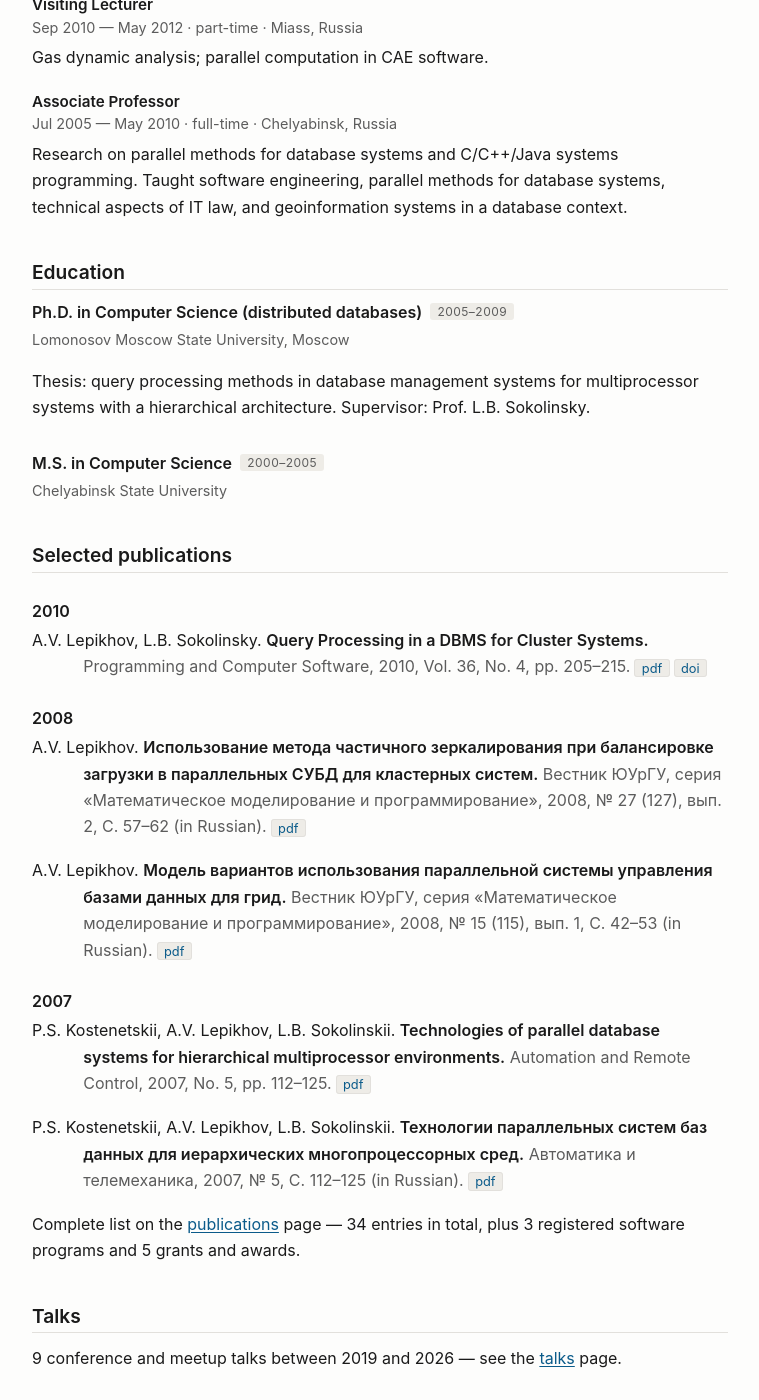
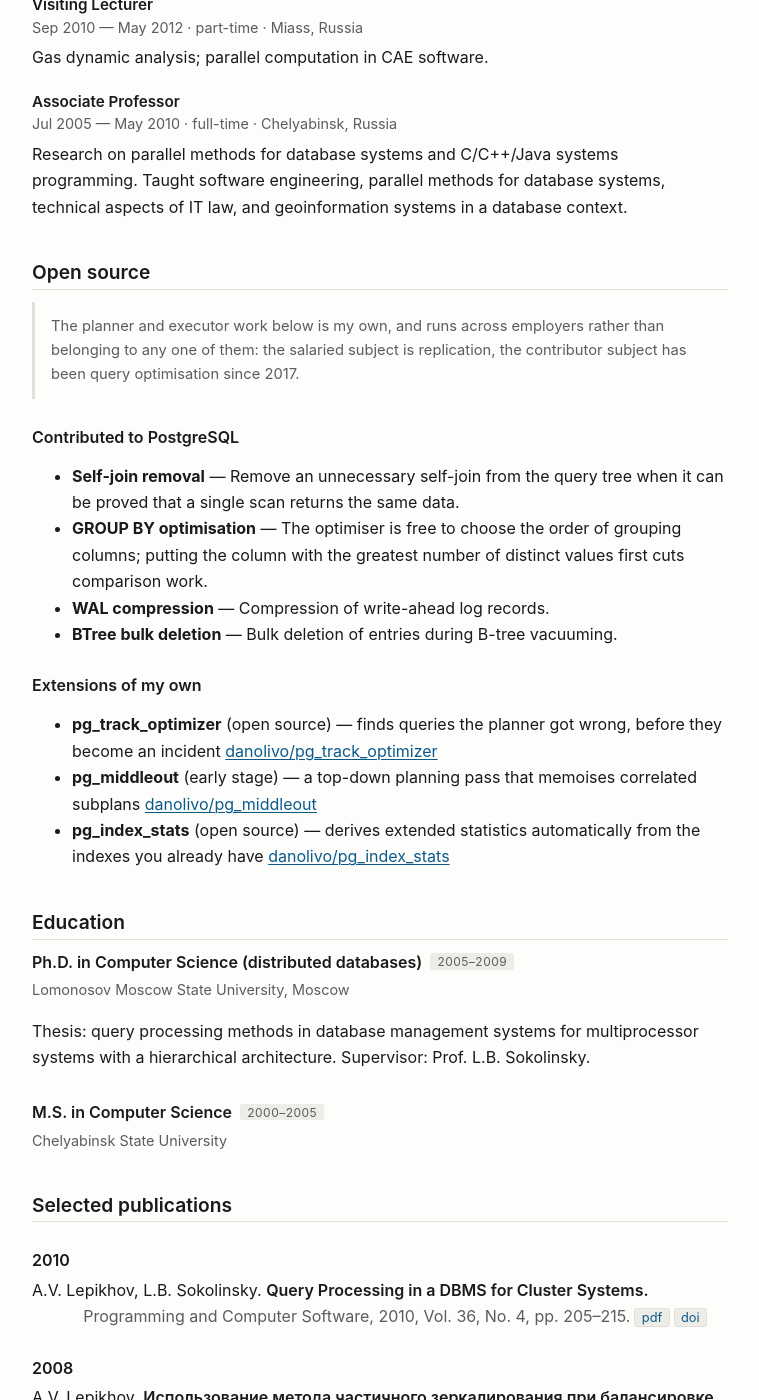
Before and after one commit to danolivo/danolivo.github.io, a Jekyll site: the page built from cv.md, in a window 1280 px wide and 1400 px high, scrolled down 1376 px. Shown: the whole window, without its empty margins (260-1019 px from the left). Built offline with Jekyll 4.4.1, drawn with Linux system fonts in a browser that asks for light colours.

Commit message:
Separate the salaried track from the contributor track
The site read as one blurred subject — "query optimisation, logical
replication and distributed systems" in a single breath — and because the
pgEdge entry mentions only replication, the planner work looked as though it
stopped in 2025. Both halves lost out: unclear what the job is, unclear what
is done by choice.

Now stated as two tracks. The home page says which is which in one sentence.
/cv gains an "Open source" section, placed straight after Experience, that
carries the core contributions and the extensions under the author's own
account, so the optimiser thread runs continuously across employers instead
of ending with the last job. /projects says the same thing in a note, since
Spock (an employer's product) otherwise sits indistinguishable next to
personal extensions.

Extensions in the data now carry `personal: true` where the repository is the
author's own rather than an employer organisation's.

Co-Authored-By: Claude Opus 5 <noreply@anthropic.com>

```diff
--- a/_data/projects.yml
+++ b/_data/projects.yml
@@ -5,6 +5,10 @@
 #   prototype — planner and optimiser experiments (the former "OptLab" page)
 #
 # Descriptions are the author's own wording, lightly edited.
+#
+# `personal: true` marks an extension that lives under the author's own account
+# rather than an employer's organisation. The /cv page uses it to separate the
+# upstream and personal work from the products of whoever was paying at the time.
 
 # The `core` list is taken from github.com/danolivo/resume. No release numbers
 # are claimed here, since the CV does not state them.
@@ -89,6 +93,7 @@
 
 - name: pg_track_optimizer
   group: extension
+  personal: true
   years: since 2023
   status: open source
   featured: true
@@ -101,6 +106,7 @@
 
 - name: pg_middleout
   group: extension
+  personal: true
   status: early stage
   featured: true
   summary: a top-down planning pass that memoises correlated subplans
@@ -122,6 +128,7 @@
 
 - name: pg_index_stats
   group: extension
+  personal: true
   status: open source
   featured: true
   summary: derives extended statistics automatically from the indexes you already have
--- a/cv.md
+++ b/cv.md
@@ -32,6 +32,30 @@ description: >-
   {%- endfor %}
 </div>
 {% endfor %}
+
+## Open source
+
+<p class="note">The planner and executor work below is my own, and runs across
+employers rather than belonging to any one of them: the salaried subject is
+replication, the contributor subject has been query optimisation since 2017.</p>
+
+{% assign core = site.data.projects | where: "group", "core" %}
+{% assign own = site.data.projects | where: "personal", true %}
+
+<h3>Contributed to PostgreSQL</h3>
+<ul>
+{%- for p in core %}
+  <li><strong>{{ p.name }}</strong> — {{ p.body | strip }}</li>
+{%- endfor %}
+</ul>
+
+<h3>Extensions of my own</h3>
+<ul>
+{%- for p in own %}
+  <li><strong>{{ p.name }}</strong>{% if p.status %} ({{ p.status }}){% endif %} —
+  {{ p.summary | default: p.body }}{% if p.repo %} <a href="{{ p.repo }}">{{ p.repo | remove: "https://github.com/" }}</a>{% endif %}</li>
+{%- endfor %}
+</ul>
 
 ## Education
 
```
Also changed, not shown: index.markdown (+9 -7 lines), projects.md (+5 -0 lines).
